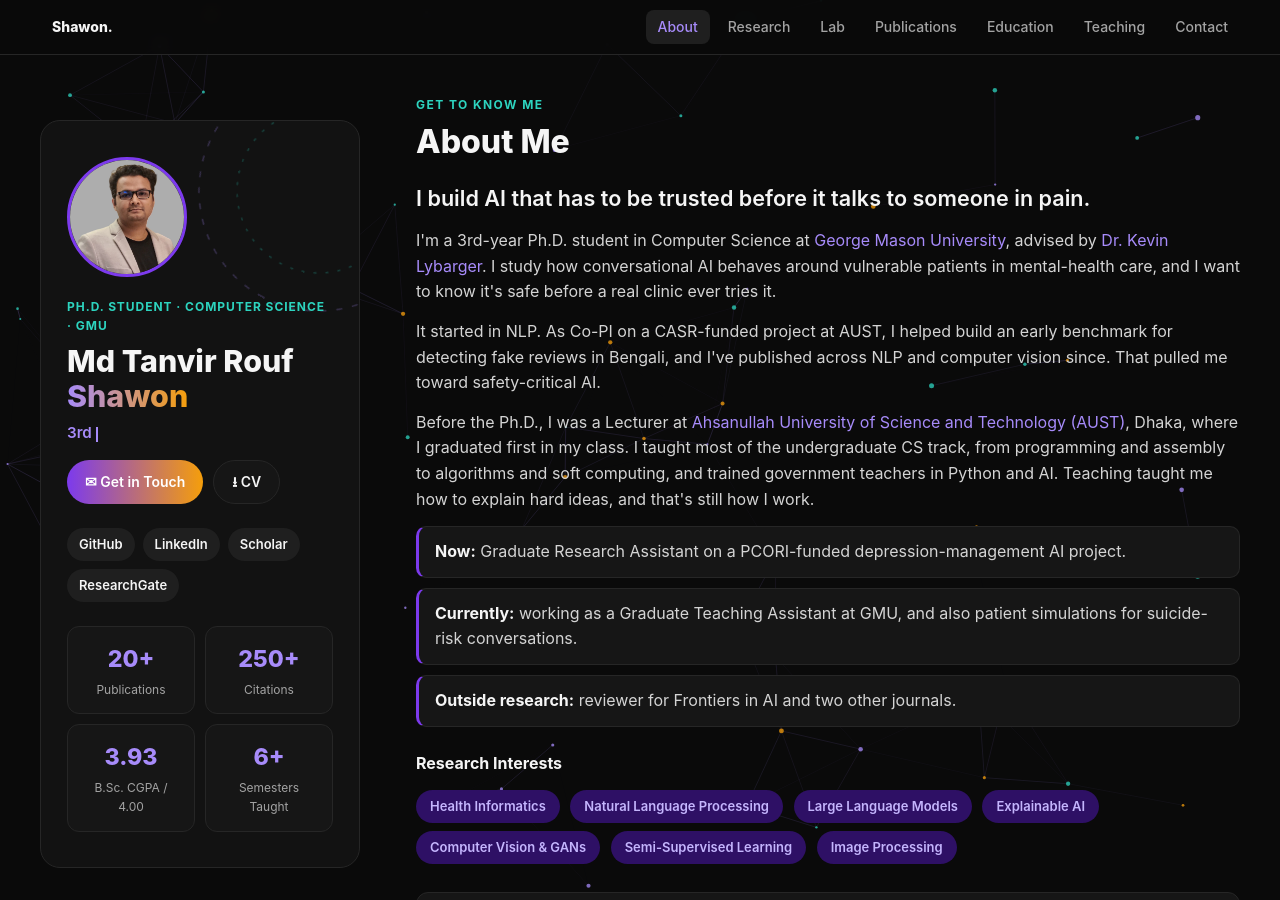
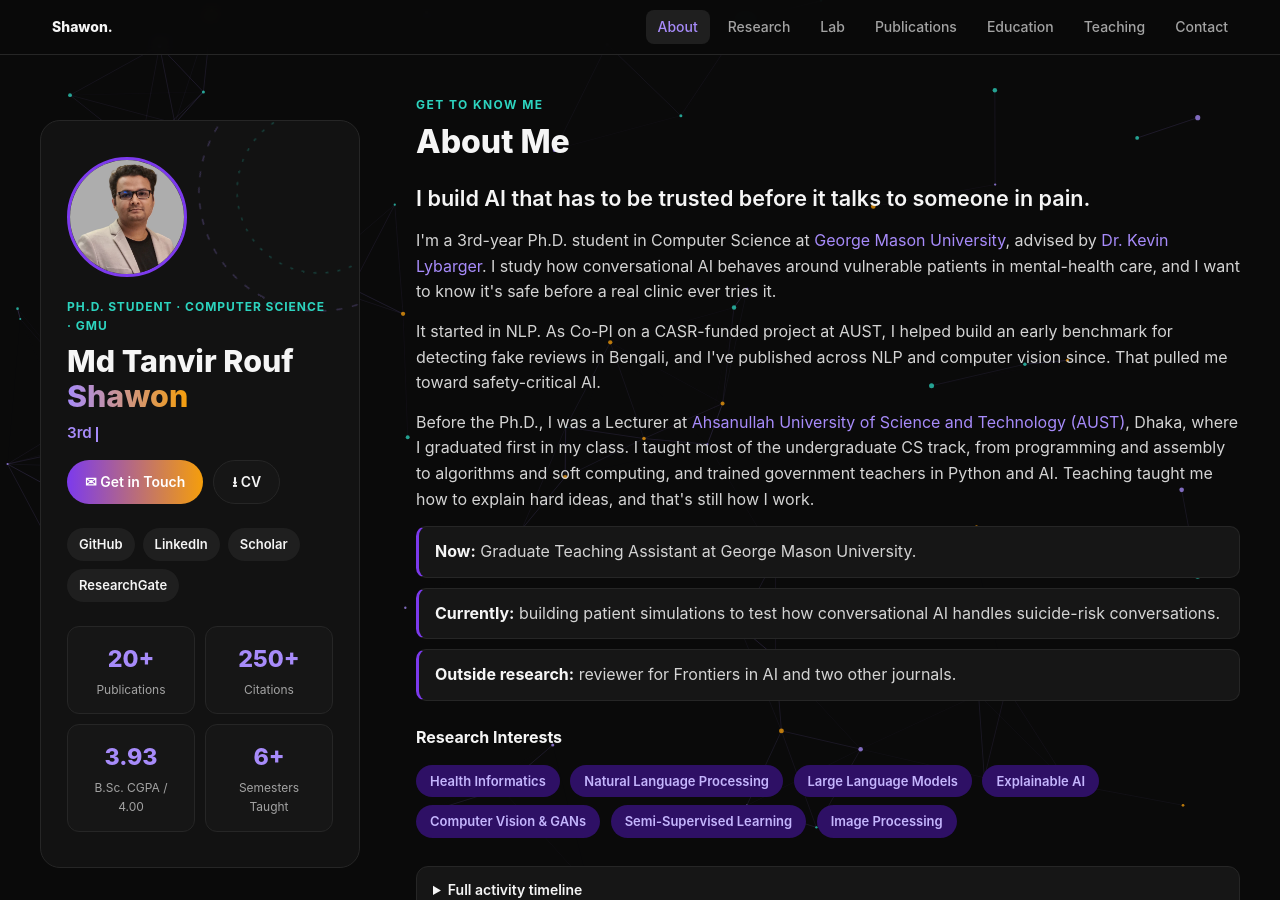
Before and after one commit to shawon-tanvir/shawon-tanvir.github.io, a Jekyll site: the page built from _pages/about.md, in a window 1280 px wide and 900 px high. Built offline with Jekyll 4.4.1, drawn with Linux system fonts in a browser that asks for light colours.

Commit message:
Split About highlights into Now (GTA) and Currently (suicide-risk simulations)

```diff
--- a/_pages/about.md
+++ b/_pages/about.md
@@ -85,8 +85,8 @@ redirect_from:
   <p>Before the Ph.D., I was a Lecturer at <a href="http://aust.edu/">Ahsanullah University of Science and Technology (AUST)</a>, Dhaka, where I graduated first in my class. I taught most of the undergraduate CS track, from programming and assembly to algorithms and soft computing, and trained government teachers in Python and AI. Teaching taught me how to explain hard ideas, and that's still how I work.</p>
 
   <ul class="about__facts">
-    <li><strong>Now:</strong> Graduate Research Assistant on a PCORI-funded depression-management AI project.</li>
-    <li><strong>Currently:</strong> working as a Graduate Teaching Assistant at GMU, and also patient simulations for suicide-risk conversations.</li>
+    <li><strong>Now:</strong> Graduate Teaching Assistant at George Mason University.</li>
+    <li><strong>Currently:</strong> building patient simulations to test how conversational AI handles suicide-risk conversations.</li>
     <li><strong>Outside research:</strong> reviewer for Frontiers in AI and two other journals.</li>
   </ul>
 
```
